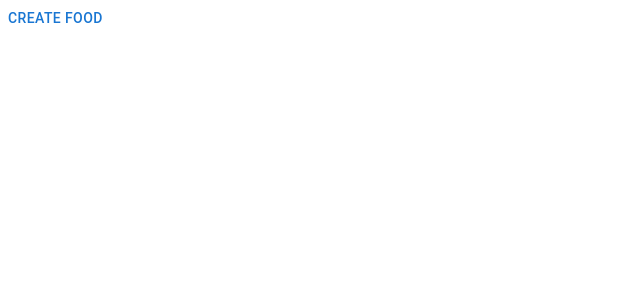
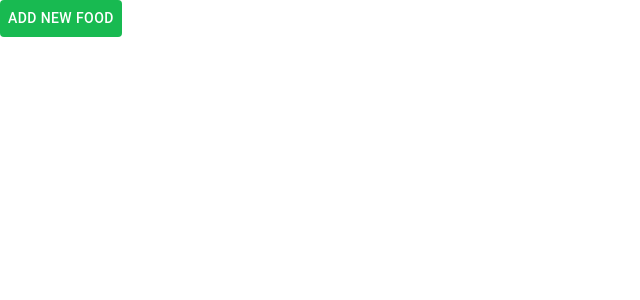
Before and after one commit to Leap-1f/ZayaTeam-FoodDelivery, a Next.js app in the folder front-end/: page /indexTest in a window 1280 px wide. Shown: the top 300 px of the page, without its empty margins (0-640 px from the left). Built offline with nearby package versions, Linux system fonts and the light colour scheme.

Commit message:
create food modal uchira olohguil bna

```diff
--- a/front-end/src/components/CreateFoodModal.tsx
+++ b/front-end/src/components/CreateFoodModal.tsx
@@ -4,6 +4,9 @@ import Button from "@mui/material/Button";
 import Typography from "@mui/material/Typography";
 import Modal from "@mui/material/Modal";
 import { useState } from "react";
+import { CardContent, CardHeader } from "@mui/material";
+import { Close } from "./svg/ZayaSvg";
+import IconButton from "@mui/material";
 
 const style = {
   position: "absolute" as "absolute",
@@ -11,6 +14,7 @@ const style = {
   left: "50%",
   transform: "translate(-50%, -50%)",
   width: 587,
+  height: "fit",
   bgcolor: "background.paper",
   //   border: "2px solid #000",
   boxShadow: 24,
@@ -24,20 +28,23 @@ export default function CreateFood() {
 
   return (
     <div>
-      <Button onClick={handleOpen}>Create Food</Button>
+      <Button
+        sx={{ backgroundColor: "#18BA51", color: "white" }}
+        onClick={handleOpen}
+      >
+        Add new food
+      </Button>
       <Modal
         open={open}
         onClose={handleClose}
         aria-labelledby="modal-modal-title"
         aria-describedby="modal-modal-description"
       >
-        <Box sx={style}>
-          <Typography id="modal-modal-title" variant="h6" component="h2">
-            Text in a modal
-          </Typography>
-          <Typography id="modal-modal-description" sx={{ mt: 2 }}>
-            Duis mollis, est non commodo luctus, nisi erat porttitor ligula.
-          </Typography>
+        <Box sx={{ ...style, width: 200 }}>
+          <h2 id="child-modal-title">Text in a child modal</h2>
+          <p id="child-modal-description">
+            Lorem ipsum, dolor sit amet consectetur adipisicing elit.
+          </p>
         </Box>
       </Modal>
     </div>
```
